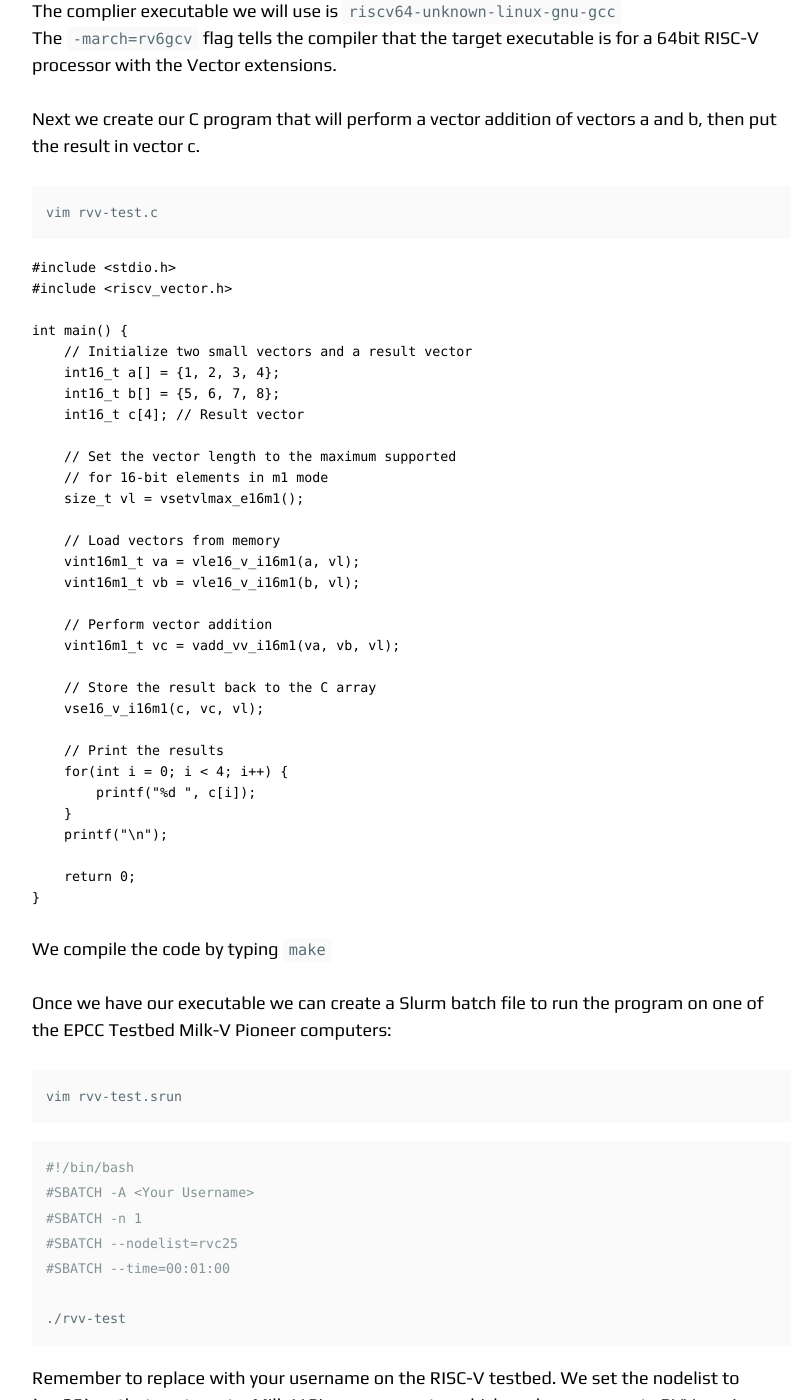
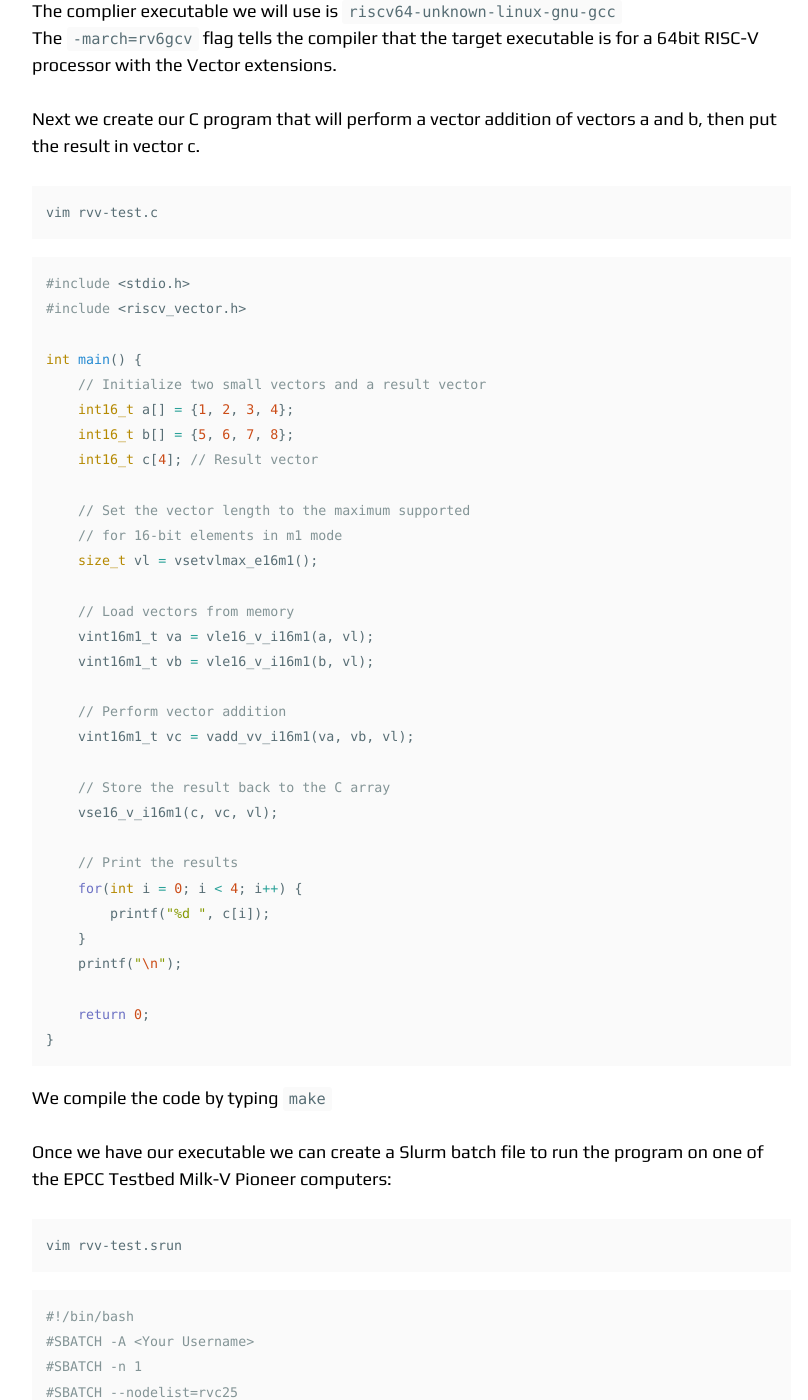
Before and after one commit to RISCVtestbed/riscvtestbed.github.io, a Jekyll site: the page built from _documentation/first_vector_prog.md, in a window 1280 px wide and 1400 px high, scrolled down 1496 px. Shown: the whole window, without its empty margins (343-1151 px from the left). Built offline with Jekyll 4.4.1, drawn with Linux system fonts in a browser that asks for light colours; nearby versions of some CDN libraries.

Commit message:
Syntax colouring mod

````diff
--- a/_documentation/first_vector_prog.md
+++ b/_documentation/first_vector_prog.md
@@ -57,7 +57,7 @@ Next we create our C program that will perform a vector addition of vectors a an
 vim rvv-test.c
 ```
 
-```C++
+```c
 #include <stdio.h>
 #include <riscv_vector.h>
 
````
